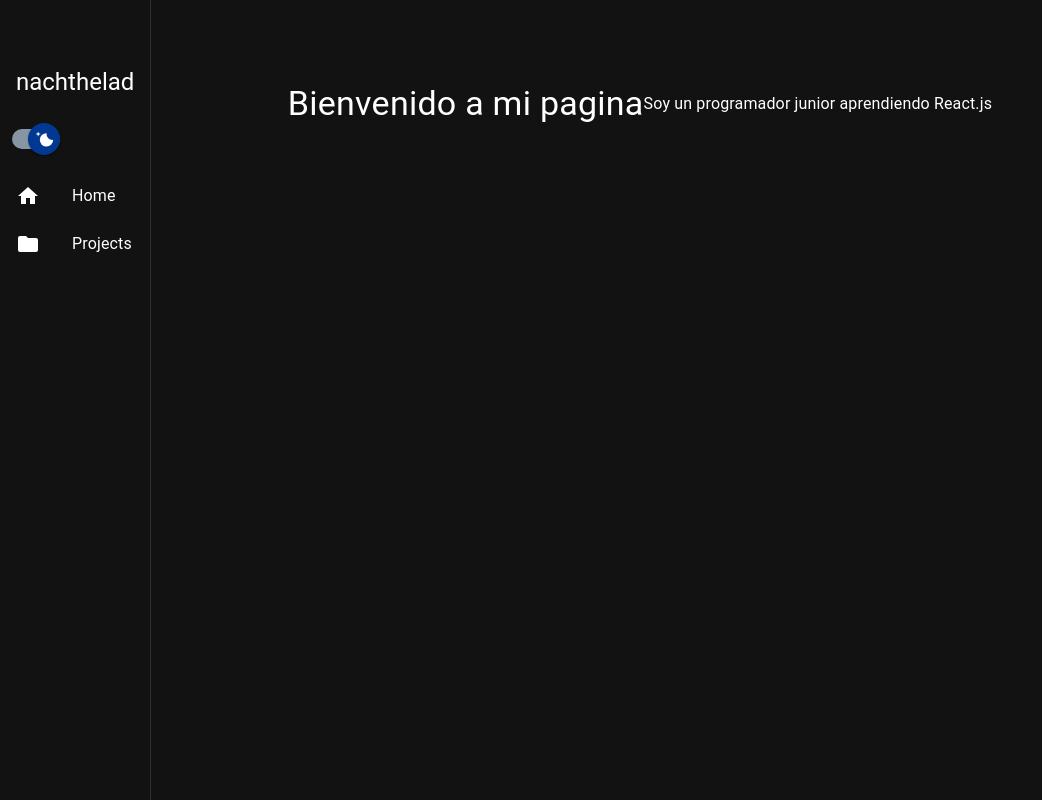
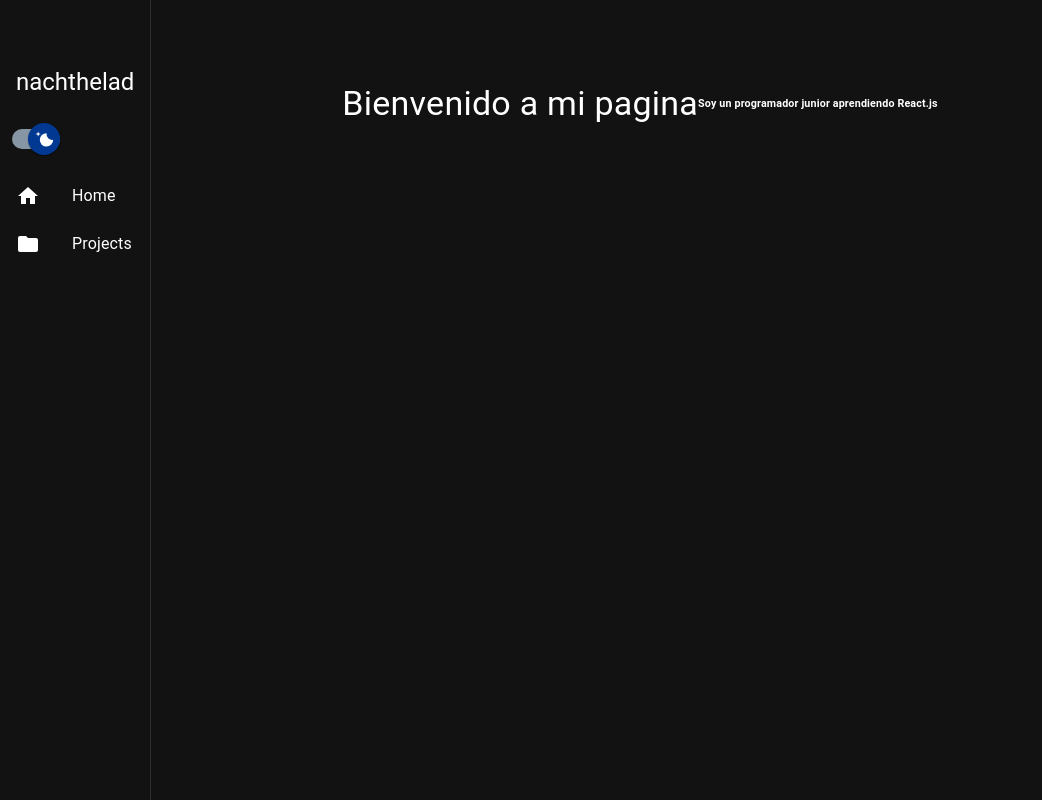
Before and after one commit to nachthelad/nachthelad, a React (Create React App) app: page / in a window 1280 px wide. Shown: the whole page, without its empty margins (0-1042 px from the left). Built offline with nearby package versions, Linux system fonts and the light colour scheme.

Commit message:
title and home

```diff
--- a/public/index.html
+++ b/public/index.html
@@ -6,7 +6,7 @@
     <meta name="viewport" content="width=device-width, initial-scale=1" />
     <meta name="theme-color" content="#000000" />
     <meta
-      name="description"
+      name="nachthelad"
       content="Web site created using create-react-app"
     />
     <link rel="apple-touch-icon" href="%PUBLIC_URL%/logo192.png" />
@@ -24,7 +24,7 @@
       work correctly both with client-side routing and a non-root public URL.
       Learn how to configure a non-root public URL by running `npm run build`.
     -->
-    <title>React App</title>
+    <title>Welcome to nachthelad's page</title>
   </head>
   <body>
     <noscript>You need to enable JavaScript to run this app.</noscript>
--- a/src/components/Home.js
+++ b/src/components/Home.js
@@ -17,7 +17,7 @@ function Home() {
   return (
     <StyledDiv>
       <Typography variant="h4">Bienvenido a mi pagina</Typography>
-      <Typography><p>Soy un programador junior aprendiendo React.js</p></Typography>
+      <Typography><h6>Soy un programador junior aprendiendo React.js</h6></Typography>
     </StyledDiv>
   );
 }
```
